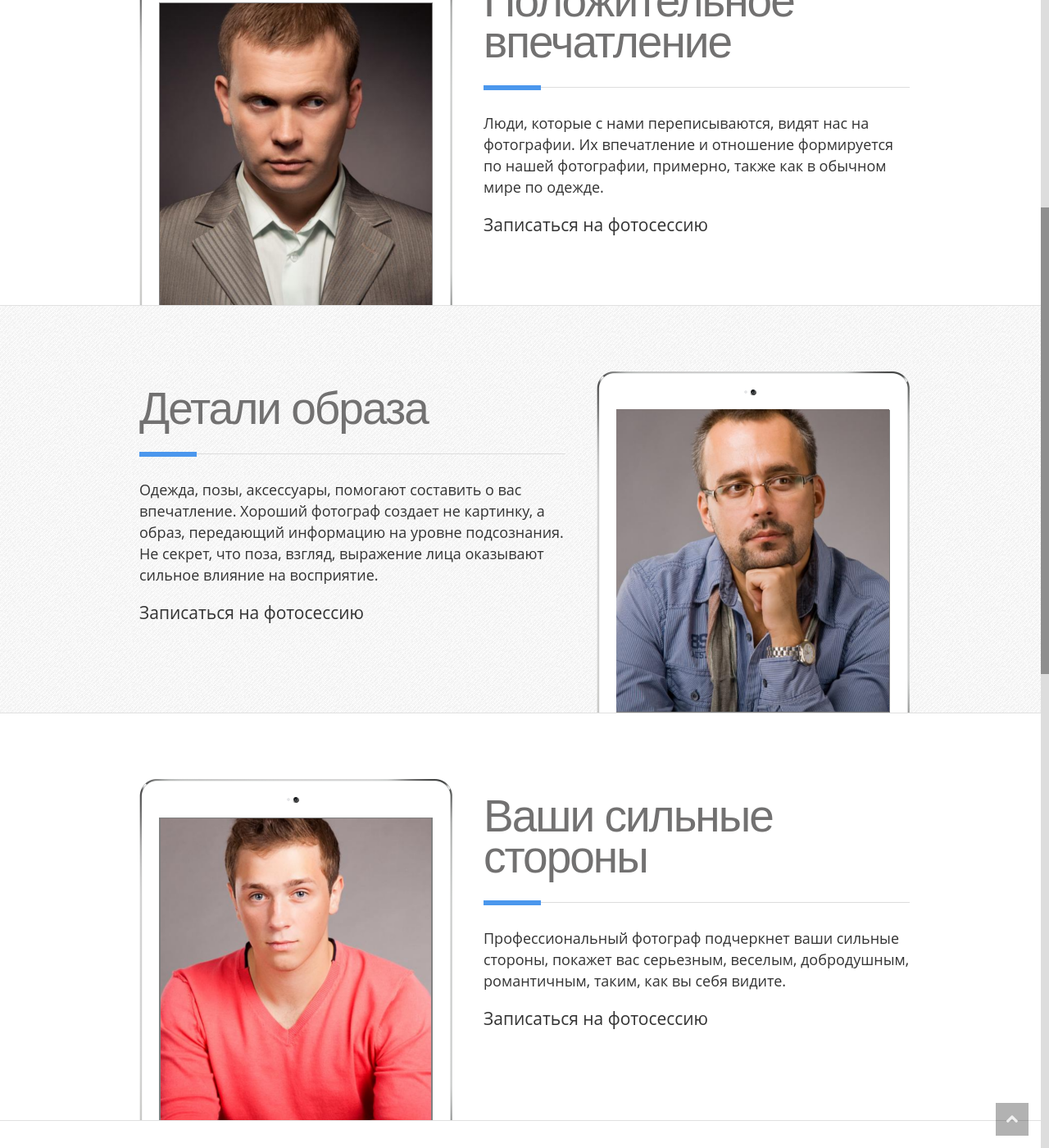
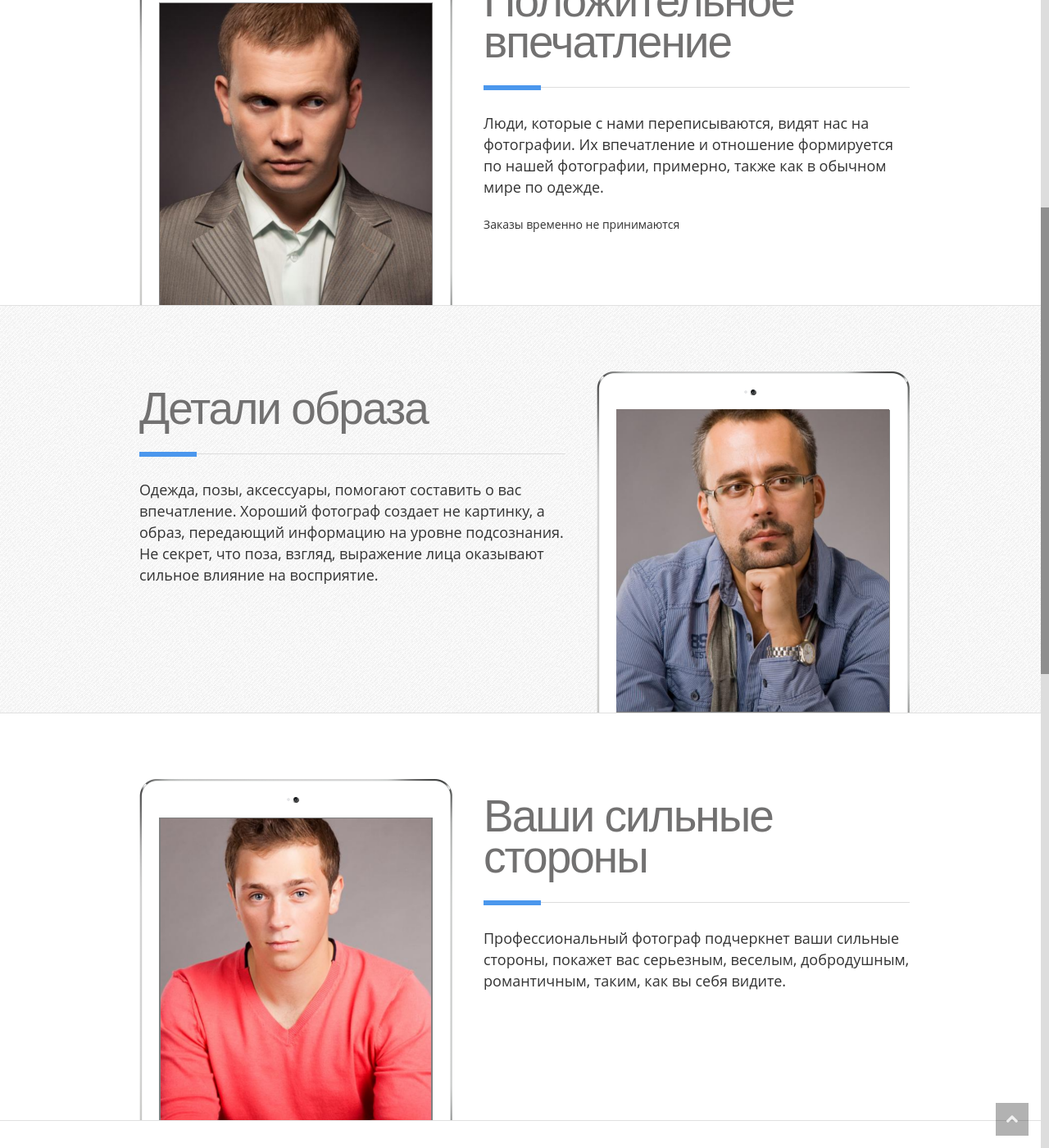
Before and after one commit to VolhaHarabchuk/volha.photo, a Jekyll site: the page built from men.html, in a window 1280 px wide and 1400 px high, scrolled down 624 px. Shown: the whole window at 82% size. Built offline with Jekyll 4.4.1, drawn with Linux system fonts in a browser that asks for light colours.

Commit message:
заказы не принимаются

```diff
--- a/men.html
+++ b/men.html
@@ -48,8 +48,8 @@ permalink: /men.html
                 отношение формируется по нашей фотографии, примерно, также как в обычном
                 мире по одежде.
             </p>
-
-            <span class="phone">Записаться на фотосессию {{site.data.info.phone}}</span>
+		Заказы временно не принимаются
+            <!--<span class="phone">Записаться на фотосессию {{site.data.info.phone}}</span>-->
         </div>
     </div><!-- / Container -->
 </section><!-- / Showcase -->
@@ -67,7 +67,7 @@ permalink: /men.html
             <p>Одежда, позы, аксессуары, помогают составить о вас впечатление. Хороший фотограф создает
                 не картинку, а образ, передающий информацию на уровне подсознания. Не секрет, что поза, взгляд, выражение лица
                 оказывают сильное влияние на восприятие.</p>
-            <span class="phone">Записаться на фотосессию {{site.data.info.phone}}</span>
+            <!--<span class="phone">Записаться на фотосессию {{site.data.info.phone}}</span>-->
         </div>
 
         <!-- Model -->
@@ -96,7 +96,7 @@ permalink: /men.html
             <p>Профессиональный фотограф подчеркнет ваши сильные стороны, покажет вас серьезным, веселым, добродушным,
                 романтичным, таким, как вы себя видите.</p>
 
-            <span class="phone">Записаться на фотосессию {{site.data.info.phone}}</span>
+            <!--<span class="phone">Записаться на фотосессию {{site.data.info.phone}}</span>-->
         </div>
     </div><!-- / Container -->
 </section><!-- / Showcase -->
```
